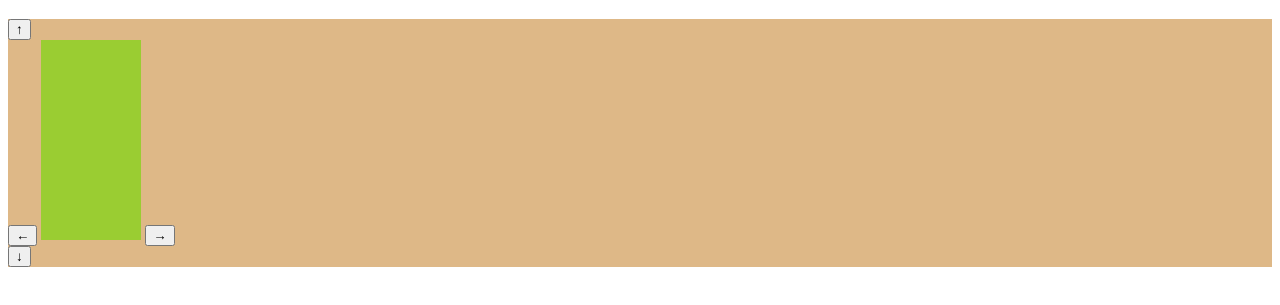
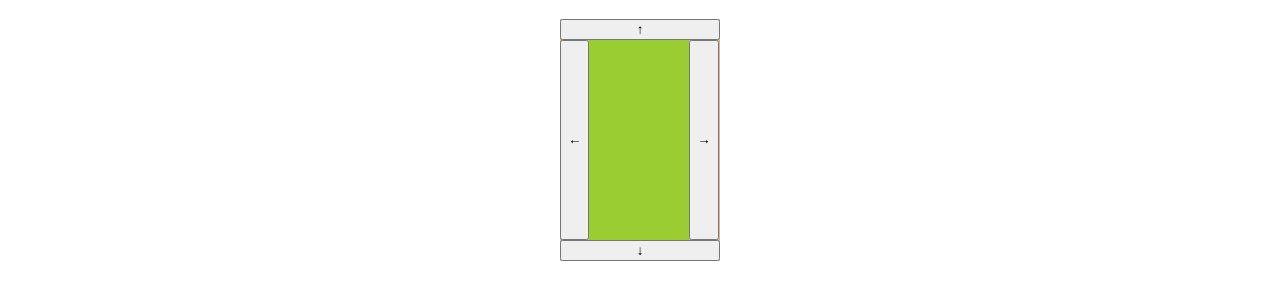
Before and after one commit to meisterk/snake, a plain HTML site: page index.html in a window 1280 px wide. Shown: the part 61-366 px from the top of the page. Drawn offline with Linux system fonts and the light colour scheme.

Commit message:
Change buttonsize

```diff
--- a/index.html
+++ b/index.html
@@ -13,9 +13,11 @@
     <h1>Snake</h1>
     <main>
         <button id="buttonOben">↑</button>
-        <button id="buttonLinks">←</button>
-        <canvas width="100" height="200"></canvas>
-        <button id="buttonRechts">→</button>
+        <div class="container">
+            <button id="buttonLinks">←</button>
+            <canvas width="100" height="200"></canvas>
+            <button id="buttonRechts">→</button>
+        </div>
         <button id="buttonUnten">↓</button>
     </main>
 </body>
--- a/style.css
+++ b/style.css
@@ -1,5 +1,13 @@
 main {
     background-color: burlywood;
+    width: 10em;
+    margin: 0 auto;
+    padding: 0;
+}
+
+.container {
+    display: flex;
+    align-items: stretch;
 }
 
 canvas {
@@ -8,4 +16,8 @@ canvas {
 
 #buttonOben, #buttonUnten{
     display: block;
+    width: 100%;
 }
+#buttonLinks, #buttonRechts{
+
+}
```
